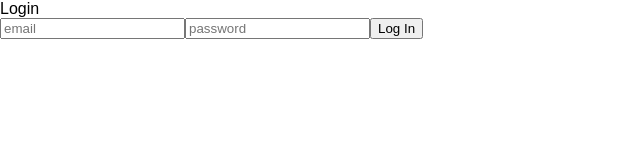
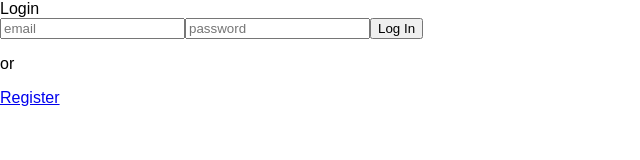
Before and after one commit to husheric/TTP-FS20180728, a React (Create React App) app in the folder frontend/: page /Login in a window 1280 px wide. Shown: the top 160 px of the page, without its empty margins (0-640 px from the left). Built offline with nearby package versions, Linux system fonts and the light colour scheme.

Commit message:
added links between login/register components

```diff
--- a/frontend/src/App.js
+++ b/frontend/src/App.js
@@ -10,8 +10,7 @@
     super();
 
     this.state = {
-      user: null,
-
+      user: null
     }
   }
 
--- a/frontend/src/Components/Login.jsx
+++ b/frontend/src/Components/Login.jsx
@@ -1,4 +1,5 @@
 import React, { Component } from 'react';
+import { Link } from 'react-router-dom';
 
 class Login extends Component {
   render() {
@@ -12,6 +13,12 @@
             <input type='submit' value='Log In' />
           </form>
         </div>
+        <div>
+          <p>or</p>
+          <Link to={'/register'}>
+            Register
+          </Link>
+        </div>
       </div>
     );
   }
--- a/frontend/src/Components/Register.jsx
+++ b/frontend/src/Components/Register.jsx
@@ -1,4 +1,5 @@
 import React, { Component } from 'react';
+import { Link } from 'react-router-dom';
 
 class Register extends Component {
   render() {
@@ -13,6 +14,12 @@
             <input type='submit' value='Register' />
           </form>
         </div>
+        <div>
+          <p>or</p>
+          <Link to={'/login'}>
+            Login
+          </Link>
+        </div>
       </div>
     );
   }
```
